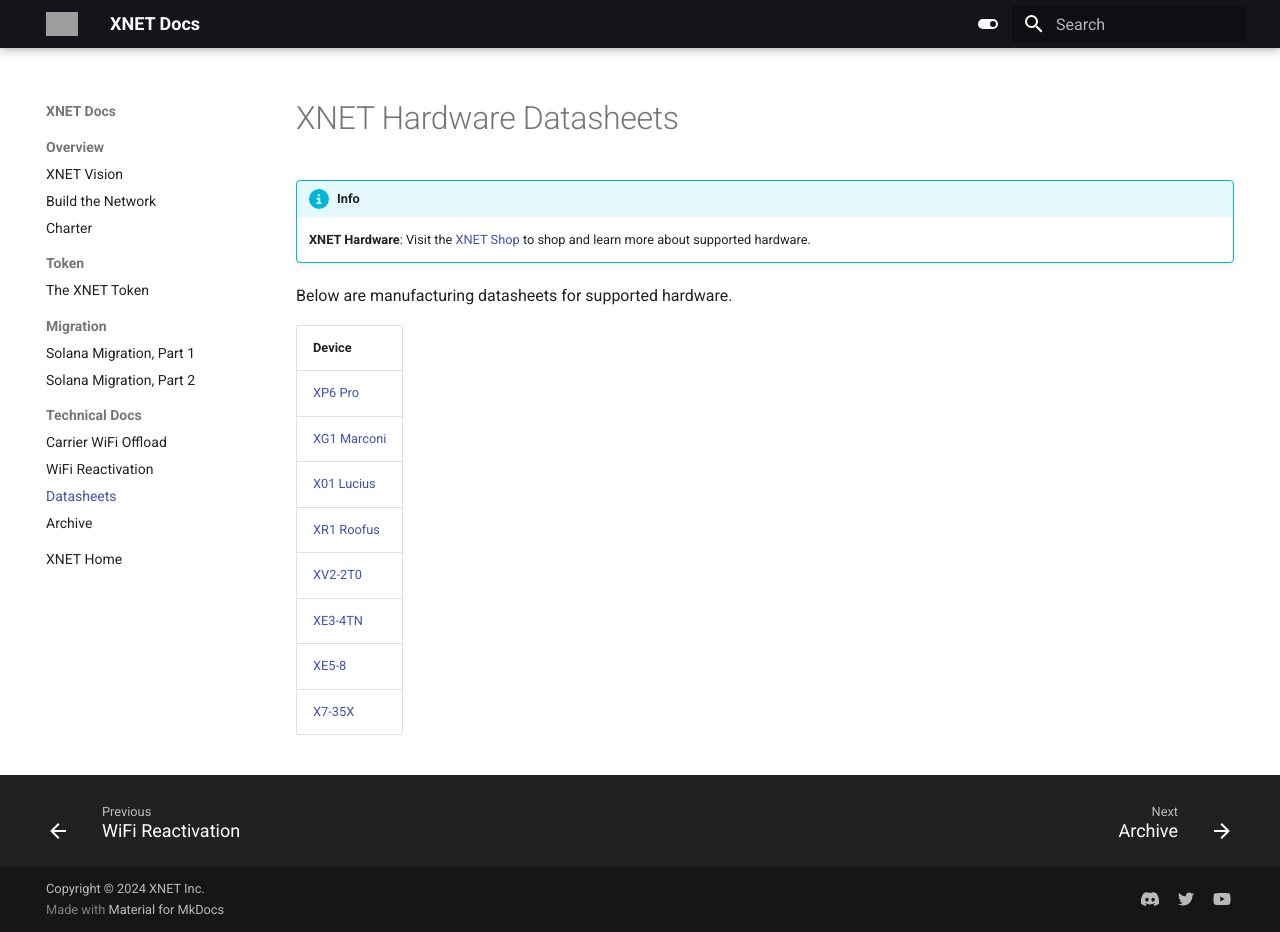
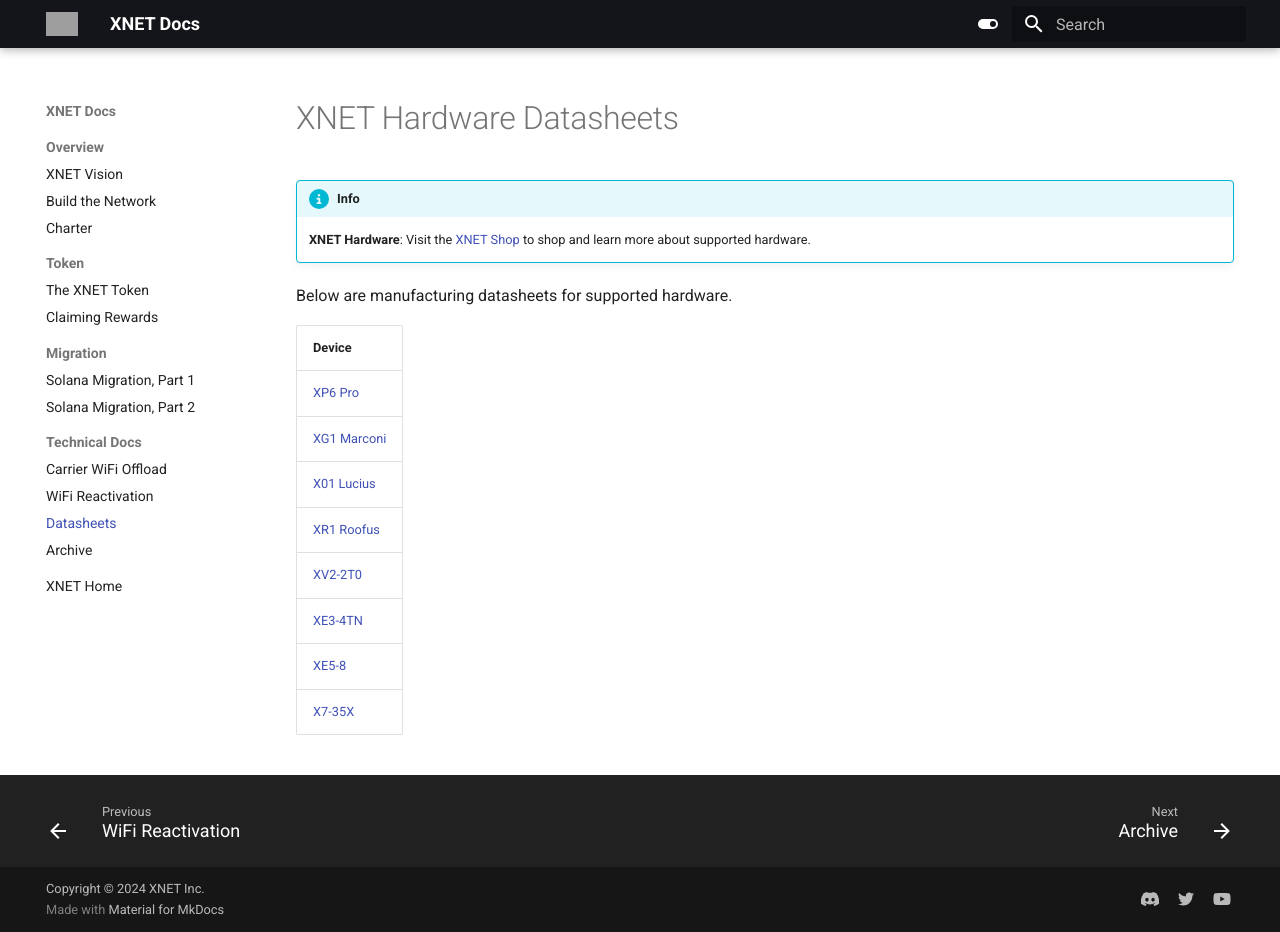
Before and after one commit to xnetmobile/docs, an MkDocs documentation site: the page built from docs/datasheet.md, in a window 1280 px wide and 932 px high. Built offline with MkDocs 1.6.1 and Material for MkDocs 9.7.7, drawn with Linux system fonts in a browser that asks for light colours; grey boxes are pictures that could not be loaded.

Commit message:
Update mkdocs.yml

```diff
--- a/mkdocs.yml
+++ b/mkdocs.yml
@@ -90,6 +90,7 @@
     - Charter: 'charter.md'
   - Token:
     - The XNET Token: 'token.md'
+    - Claiming Rewards: 'distribution.md'
   - Migration:
     - Solana Migration, Part 1: 'migration.md'
     - Solana Migration, Part 2: 'migration_part_2.md'
```
